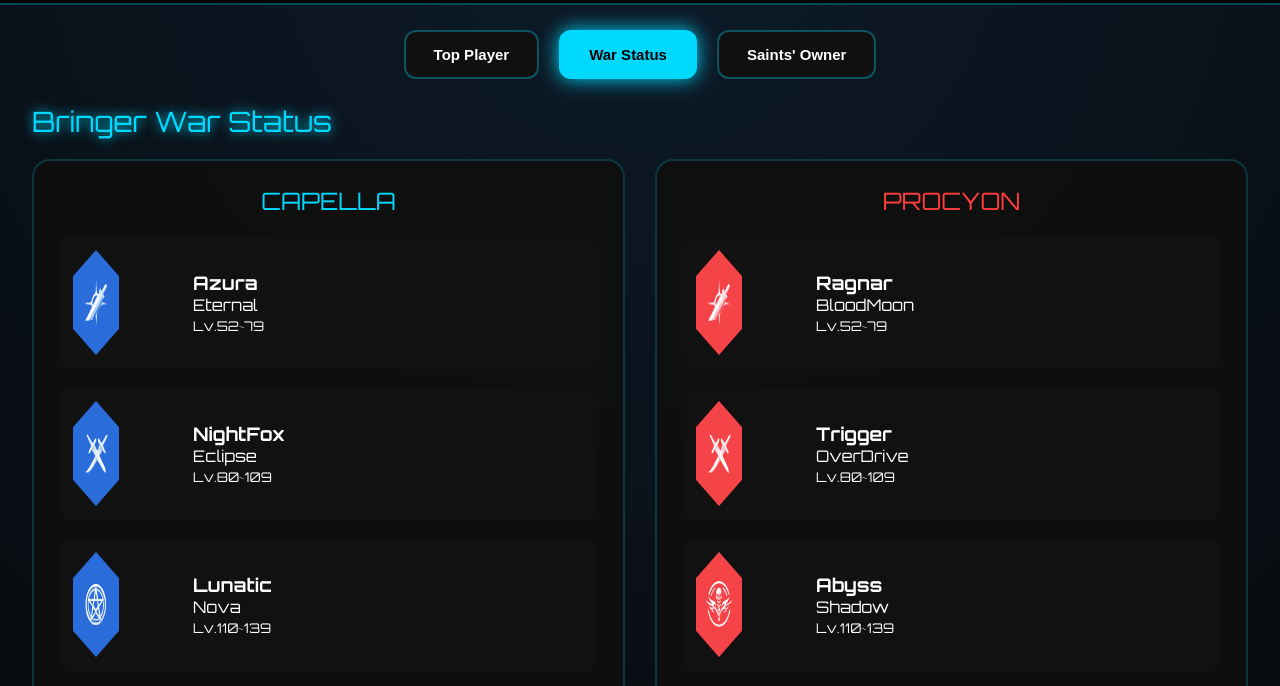
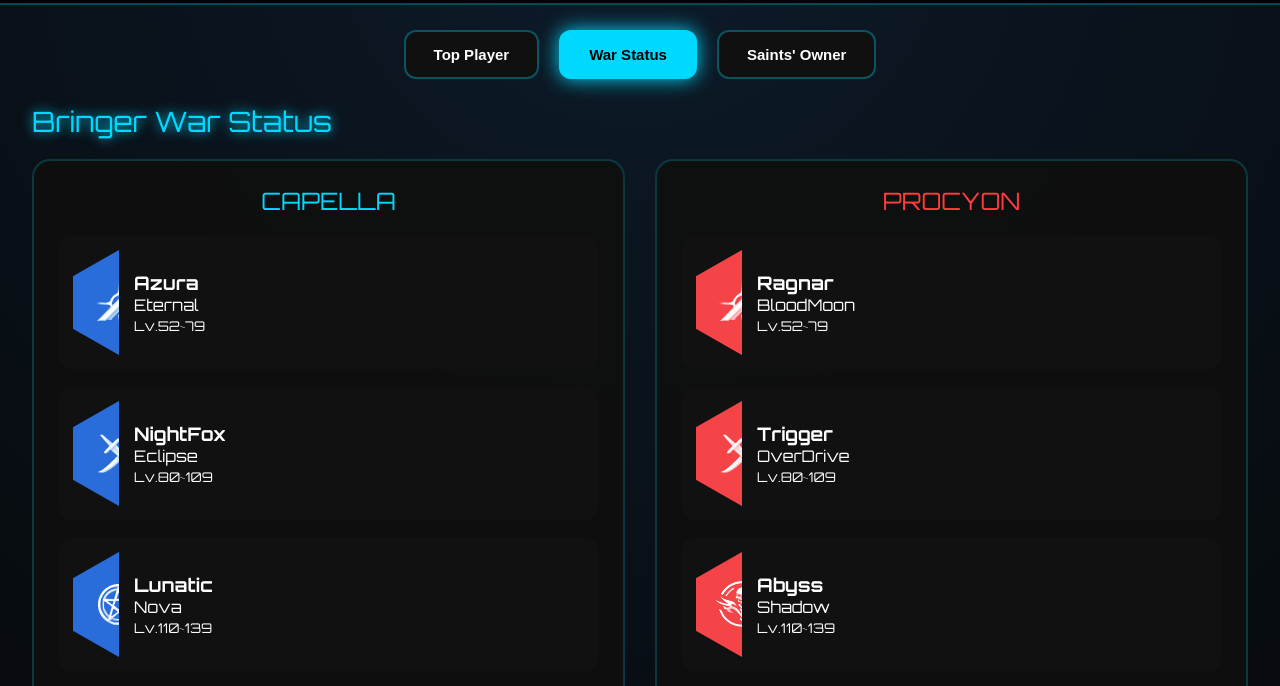
Before and after one commit to vipseavein/cabal-ranking, a plain HTML site: page index.html in a window 1280 px wide. Both pictures are taken after a click on the button "War Status". Shown: the part 108-794 px from the top of the page. Drawn offline with Linux system fonts and the light colour scheme.

Commit message:
Update index.html

```diff
--- a/index.html
+++ b/index.html
@@ -237,12 +237,12 @@ tr:hover{
 
 .class-icon{
 
-    width:105px;
+    width:46px;
     height:105px;
 
     background-image:url('class.png');
     background-repeat:no-repeat;
-    background-size:46px 2100px;
+    background-size:92px 2100px;
 
     flex-shrink:0;
 }
```
